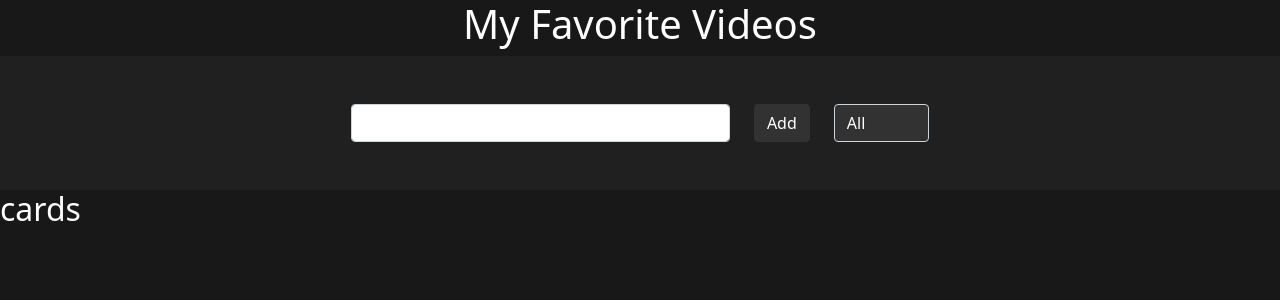
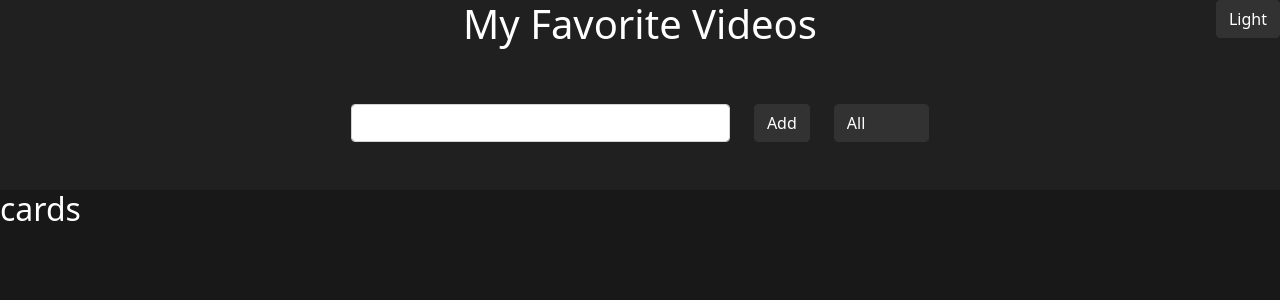
Before and after one commit to lszwedxx/ReactVideos, a React (Create React App) app: page / in a window 1280 px wide. Shown: the top 300 px of the page. Built offline with nearby package versions, Linux system fonts and the light colour scheme.

Commit message:
Create Dark/Light theme toggle

```diff
--- a/src/App.js
+++ b/src/App.js
@@ -1,10 +1,13 @@
 import React from 'react';
 import Main from './components/Main';
+import ThemeProvider from './context/ThemeProvider';
 
 function App() {
   return (
     <div className="App">
-      <Main />
+      <ThemeProvider>
+        <Main />
+      </ThemeProvider>
     </div>
   );
 }
--- a/src/components/Header.js
+++ b/src/components/Header.js
@@ -1,20 +1,30 @@
-import React from 'react';
+import { React, useContext } from 'react';
 import { Form, FormGroup, Button, Input, Row, Col } from 'reactstrap';
+import ThemeContext from '../context/ThemeContext';
 
-const Header = () => (
-  <header>
+const Header = () => {
+  const { changeMode, mode } = useContext(ThemeContext);
+  const { name, primary, secondary } = mode;
+  return (
+    <header className={`bg-${primary}`}>
       <h1 className="text-center">My Favorite Videos</h1>
-    <Form className="bg-dark-primary p-5">
+      <Button
+        onClick={changeMode}
+        className={`btn-${secondary} position-absolute top-0 end-0`}
+      >
+        {name === 'dark' ? 'Light' : 'Dark'}
+      </Button>
+      <Form className="p-5">
         <FormGroup>
           <Row className="justify-content-center">
             <Col xs="12" sm="6" md="5" lg="4">
               <Input />
             </Col>
             <Col xs="auto">
-            <Button className="btn-dark-secondary">Add</Button>
+              <Button className={`btn-${secondary}`}>Add</Button>
             </Col>
             <Col xs="auto">
-            <Input className="bg-dark-secondary text-white" type="select">
+              <Input className={`btn-${secondary}`} type="select">
                 <option>All</option>
                 <option>Favorites</option>
               </Input>
@@ -24,5 +34,6 @@ const Header = () => (
       </Form>
     </header>
   );
+};
 
 export default Header;
--- a/src/components/Main.js
+++ b/src/components/Main.js
@@ -1,13 +1,18 @@
-import React from 'react';
+import { React, useContext } from 'react';
 import { Container } from 'reactstrap';
 import Header from './Header';
 import VideosList from './VideosList';
+import ThemeContext from '../context/ThemeContext';
 
-const Main = () => (
-  <Container className="p-0 bg-dark-bg text-white vh-100" fluid>
-    <Header />
-    <VideosList />
-  </Container>
-);
+const Main = () => {
+  const { mode } = useContext(ThemeContext);
+  const { background, color } = mode;
+  return (
+    <Container className={`bg-${background} text-${color} p-0 vh-100`} fluid>
+      <Header />
+      <VideosList />
+    </Container>
+  );
+};
 
 export default Main;
--- /dev/null
+++ b/src/context/ThemeContext.js
@@ -0,0 +1,5 @@
+import React from 'react';
+
+const ThemeContext = React.createContext();
+
+export default ThemeContext;
--- /dev/null
+++ b/src/context/ThemeProvider.js
@@ -0,0 +1,32 @@
+import { React, useState } from 'react';
+import ThemeContext from './ThemeContext';
+
+const ThemeProvider = ({ children }) => {
+  const dark = {
+    name: 'dark',
+    primary: 'dark-primary',
+    secondary: 'dark-secondary',
+    background: 'dark-bg',
+    color: 'dark-text-primary',
+  };
+  const light = {
+    name: 'light',
+    primary: 'light-primary',
+    secondary: 'light-secondary',
+    background: 'light-bg',
+    color: 'light-text-primary',
+  };
+  const [mode, setMode] = useState(dark);
+  const changeMode = () => {
+    setMode((prevMode) => (prevMode.name === 'dark' ? light : dark));
+  };
+  const theme = {
+    mode,
+    changeMode,
+  };
+  return (
+    <ThemeContext.Provider value={theme}>{children}</ThemeContext.Provider>
+  );
+};
+
+export default ThemeProvider;
--- a/src/scss/custom.scss
+++ b/src/scss/custom.scss
@@ -5,6 +5,8 @@ $theme-colors: (
   "dark-bg":#181818,
   "dark-text-primary":#ffffff,
   "text-secondary":#a5aaaa,
+  "light-primary":#ffffff,
+  "light-secondary":#606060,
   "light-bg":#f9f9f9,
   "light-text-primary":#000000,
 );
```
Lines whose indentation alone changed are shown as unchanged.
